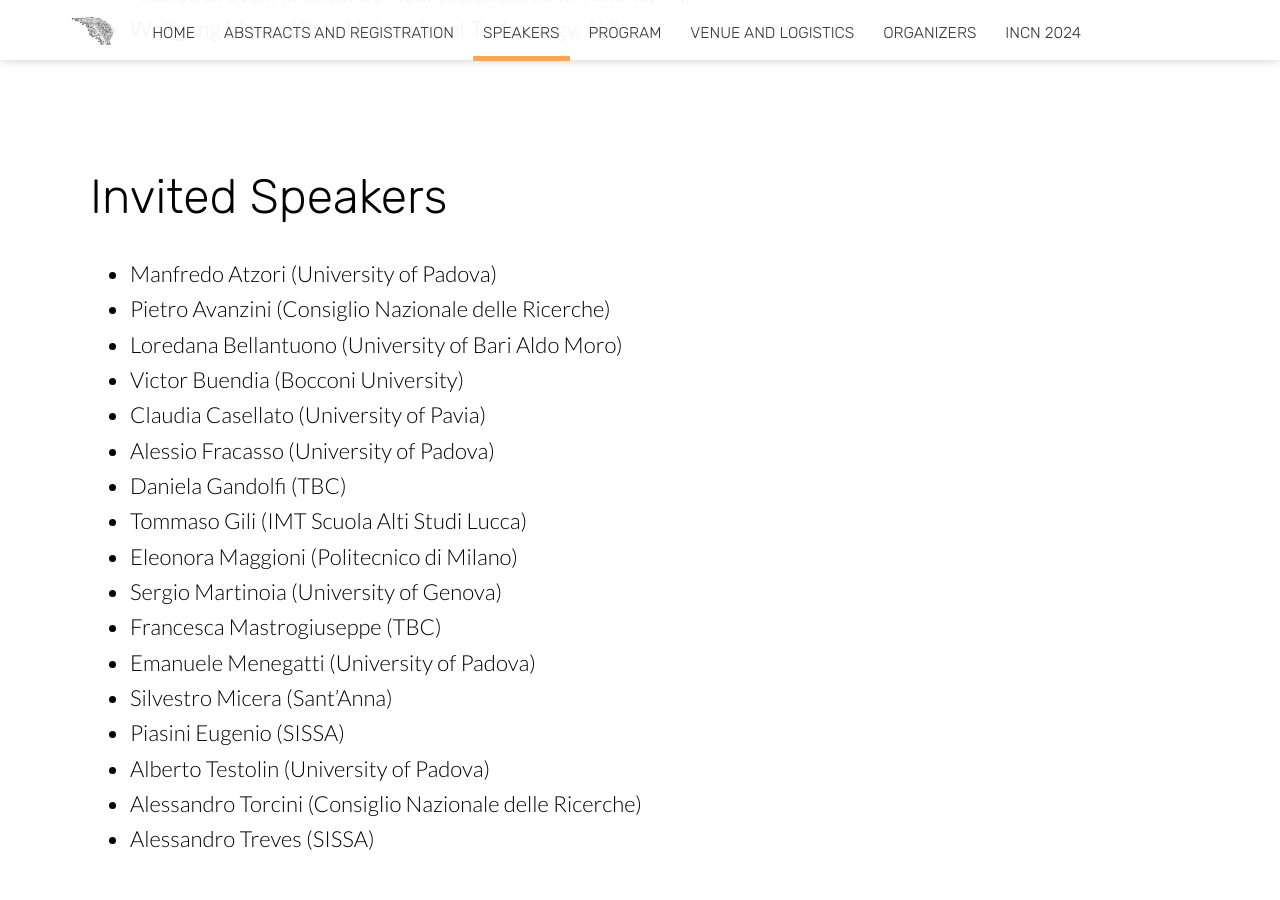
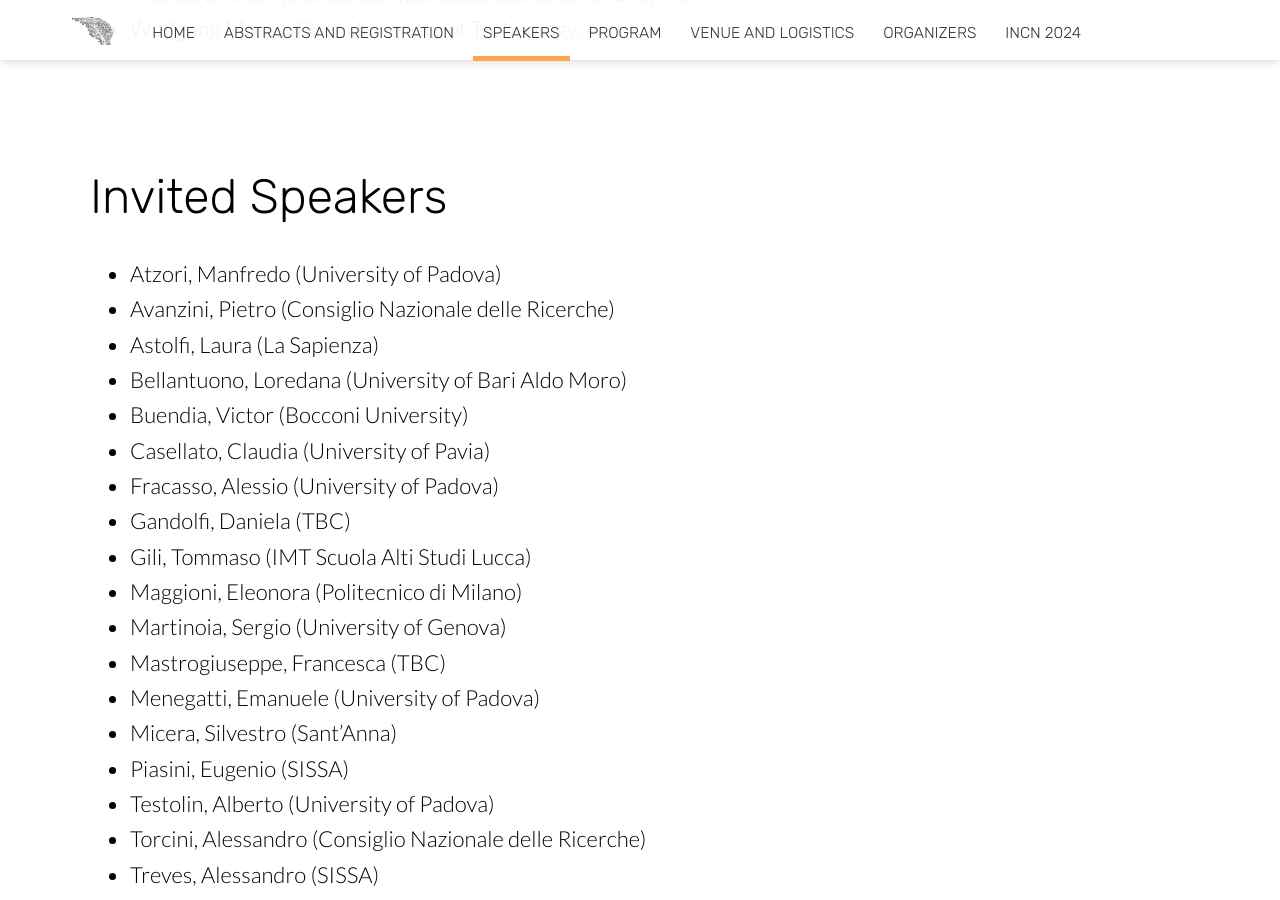
Before and after one commit to INCNgit/incn, a Jekyll site: the page built from speakers.html, in a window 1280 px wide and 900 px high, scrolled down 697 px. Built offline with Jekyll 4.4.1, drawn with Linux system fonts in a browser that asks for light colours; nearby versions of some CDN libraries.

Commit message:
speakers

```diff
--- a/speakers.html
+++ b/speakers.html
@@ -47,23 +47,24 @@ image: /images/background/backpd.png
 				<h2 class="editable">Invited Speakers</h2>
 				<p class="editable">
 				<ul>
-					<li>Manfredo Atzori (University of Padova)</li>
-					<li>Pietro Avanzini (Consiglio Nazionale delle Ricerche)</li>
-					<li>Loredana Bellantuono (University of Bari Aldo Moro)</li>
-					<li>Victor Buendia (Bocconi University)</li>
-					<li>Claudia Casellato (University of Pavia)</li>
-					<li>Alessio Fracasso (University of Padova) </li>
-					<li>Daniela Gandolfi (TBC) </li>
-					<li>Tommaso Gili (IMT Scuola Alti Studi Lucca)</li>
-					<li>Eleonora Maggioni (Politecnico di Milano)</li>
-					<li>Sergio Martinoia (University of Genova)</li>
-					<li>Francesca Mastrogiuseppe (TBC)</li>
-					<li>Emanuele Menegatti (University of Padova)</li>
-					<li>Silvestro Micera (Sant’Anna) </li>
-					<li>Piasini Eugenio (SISSA) </li>
-					<li>Alberto Testolin (University of Padova)</li>
-					<li>Alessandro Torcini (Consiglio Nazionale delle Ricerche)</li>
-					<li>Alessandro Treves (SISSA)</li>
+					<li>Atzori, Manfredo (University of Padova)</li>
+					<li>Avanzini, Pietro (Consiglio Nazionale delle Ricerche)</li>
+					<li>Astolfi, Laura (La Sapienza)</li>
+					<li>Bellantuono, Loredana (University of Bari Aldo Moro)</li>
+					<li>Buendia, Victor (Bocconi University)</li>
+					<li>Casellato, Claudia (University of Pavia)</li>
+					<li>Fracasso, Alessio (University of Padova)</li>
+					<li>Gandolfi, Daniela (TBC)</li>
+					<li>Gili, Tommaso (IMT Scuola Alti Studi Lucca)</li>
+					<li>Maggioni, Eleonora (Politecnico di Milano)</li>
+					<li>Martinoia, Sergio (University of Genova)</li>
+					<li>Mastrogiuseppe, Francesca (TBC)</li>
+					<li>Menegatti, Emanuele (University of Padova)</li>
+					<li>Micera, Silvestro (Sant’Anna)</li>
+					<li>Piasini, Eugenio (SISSA)</li>
+					<li>Testolin, Alberto (University of Padova)</li>
+					<li>Torcini, Alessandro (Consiglio Nazionale delle Ricerche)</li>
+					<li>Treves, Alessandro (SISSA)</li>
 				</ul></p>
 			</div>
 		</div>
```
